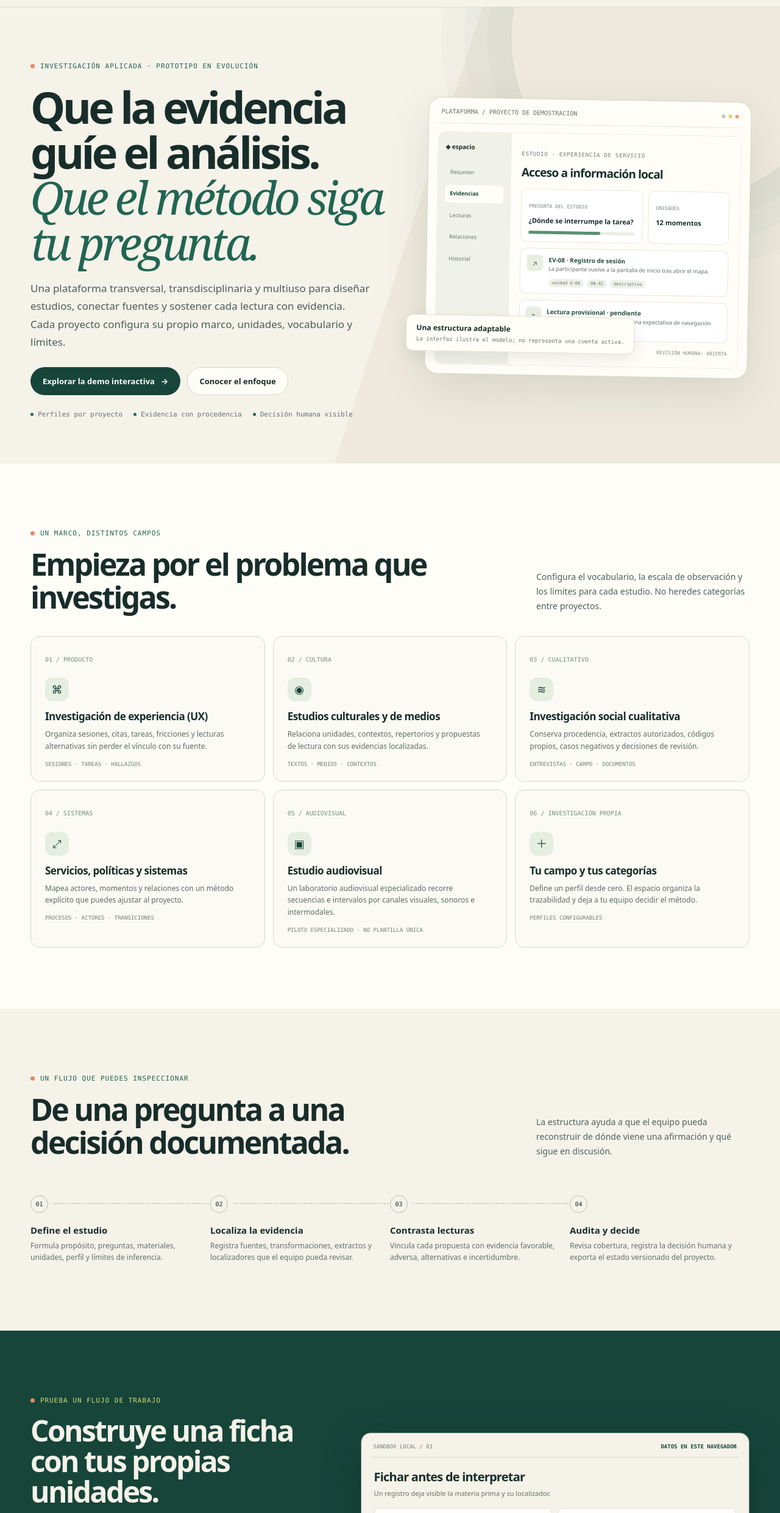
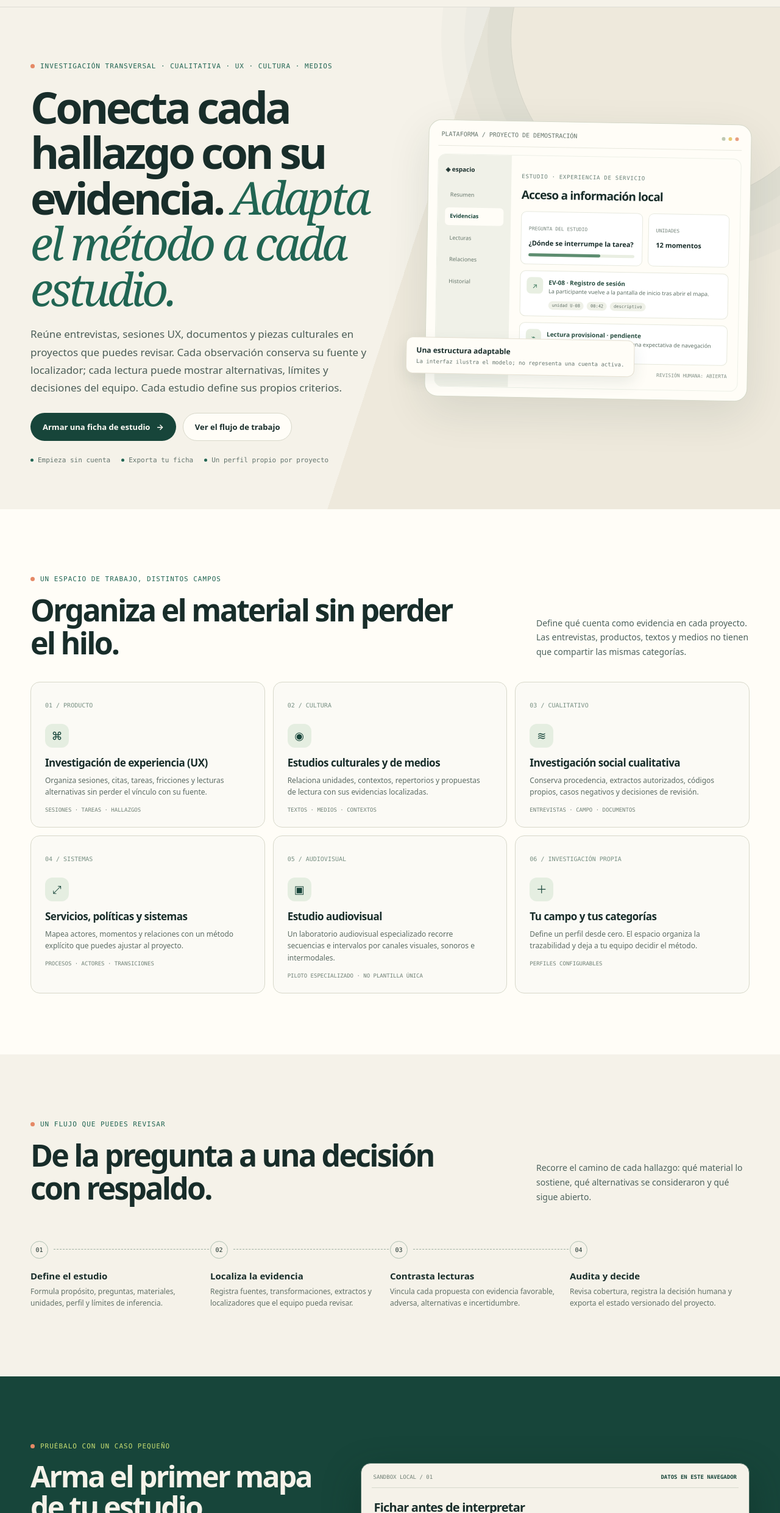
Before and after one commit to ceoncoyb/plataforma-analisis-cultural-web, a website: page public/index.html in a window 1280 px wide. Shown: the part 65-2546 px from the top of the page at 61% size. Drawn offline with Linux system fonts and the light colour scheme.

Commit message:
Clarify landing promise and conversion path

```diff
--- a/public/index.html
+++ b/public/index.html
@@ -4,17 +4,17 @@
   <meta charset="utf-8">
   <meta name="viewport" content="width=device-width, initial-scale=1">
   <meta name="theme-color" content="#f5f2e9">
-  <meta name="description" content="Organiza estudios, registra evidencia y revisa interpretaciones con perfiles metodológicos configurables. Una plataforma transversal para investigación aplicada.">
+  <meta name="description" content="Conecta cada hallazgo con su fuente y evidencia. Organiza investigación cualitativa, UX, cultura, medios y sistemas con un perfil propio por estudio.">
   <meta property="og:type" content="website">
-  <meta property="og:title" content="Plataforma de análisis cultural — evidencia, método y criterio">
-  <meta property="og:description" content="Un espacio de trabajo adaptable a cada pregunta de investigación, con evidencia trazable y decisiones revisables.">
+  <meta property="og:title" content="Análisis Cultural | Sigue cada hallazgo hasta su evidencia">
+  <meta property="og:description" content="Organiza entrevistas, sesiones UX, documentos y medios en proyectos con fuentes, localizadores y decisiones revisables.">
   <meta property="og:url" content="https://plataforma-analisis-cultural-web.pages.dev/">
   <meta property="og:image" content="https://plataforma-analisis-cultural-web.pages.dev/assets/og-cover.svg">
   <link rel="canonical" href="https://plataforma-analisis-cultural-web.pages.dev/">
   <link rel="icon" href="/assets/brand-mark.svg" type="image/svg+xml">
   <link rel="stylesheet" href="/assets/site.css">
-  <title>Plataforma de análisis cultural | Investigación trazable y configurable</title>
-  <script type="application/ld+json">{"@context":"https://schema.org","@type":"WebSite","name":"Plataforma de análisis cultural","url":"https://plataforma-analisis-cultural-web.pages.dev/","description":"Plataforma de investigación con perfiles metodológicos configurables, evidencia trazable y revisión humana."}</script>
+  <title>Análisis Cultural | Investigación con evidencia trazable</title>
+  <script type="application/ld+json">{"@context":"https://schema.org","@type":"WebSite","name":"Plataforma de análisis cultural","url":"https://plataforma-analisis-cultural-web.pages.dev/","description":"Espacio de investigación configurable que vincula fuentes, unidades, evidencias, lecturas y decisiones."}</script>
 </head>
 <body>
   <a class="skip-link" href="#contenido">Saltar al contenido</a>
@@ -27,11 +27,11 @@
   <main id="contenido">
     <section class="hero"><div class="container hero-grid">
       <div>
-        <span class="eyebrow">Investigación aplicada · prototipo en evolución</span>
-        <h1>Que la evidencia guíe el análisis. <em>Que el método siga tu pregunta.</em></h1>
-        <p class="hero-copy">Una plataforma transversal, transdisciplinaria y multiuso para diseñar estudios, conectar fuentes y sostener cada lectura con evidencia. Cada proyecto configura su propio marco, unidades, vocabulario y límites.</p>
-        <div class="hero-cta"><a class="button button-dark" href="/demo/">Explorar la demo interactiva <span aria-hidden="true">→</span></a><a class="button button-light" href="#metodo">Conocer el enfoque</a></div>
-        <div class="hero-meta"><span>Perfiles por proyecto</span><span>Evidencia con procedencia</span><span>Decisión humana visible</span></div>
+        <span class="eyebrow">Investigación transversal · cualitativa · UX · cultura · medios</span>
+        <h1>Conecta cada hallazgo con su evidencia. <em>Adapta el método a cada estudio.</em></h1>
+        <p class="hero-copy">Reúne entrevistas, sesiones UX, documentos y piezas culturales en proyectos que puedes revisar. Cada observación conserva su fuente y localizador; cada lectura puede mostrar alternativas, límites y decisiones del equipo. Cada estudio define sus propios criterios.</p>
+        <div class="hero-cta"><a class="button button-dark" href="/demo/">Armar una ficha de estudio <span aria-hidden="true">→</span></a><a class="button button-light" href="#metodo">Ver el flujo de trabajo</a></div>
+        <div class="hero-meta"><span>Empieza sin cuenta</span><span>Exporta tu ficha</span><span>Un perfil propio por proyecto</span></div>
       </div>
       <div class="product-frame" aria-label="Vista ilustrativa del espacio de investigación">
         <div class="frame-top"><span>PLATAFORMA / PROYECTO DE DEMOSTRACIÓN</span><span class="window-dots" aria-hidden="true"><i></i><i></i><i></i></span></div>
@@ -49,7 +49,7 @@
     </div></section>
 
     <section class="section section-white" id="usos"><div class="container">
-      <div class="section-head"><div><span class="eyebrow">Un marco, distintos campos</span><h2>Empieza por el problema que investigas.</h2></div><p>Configura el vocabulario, la escala de observación y los límites para cada estudio. No heredes categorías entre proyectos.</p></div>
+      <div class="section-head"><div><span class="eyebrow">Un espacio de trabajo, distintos campos</span><h2>Organiza el material sin perder el hilo.</h2></div><p>Define qué cuenta como evidencia en cada proyecto. Las entrevistas, productos, textos y medios no tienen que compartir las mismas categorías.</p></div>
       <div class="use-grid">
         <article class="use-card"><span class="use-number">01 / PRODUCTO</span><span class="use-icon" aria-hidden="true">⌘</span><h3>Investigación de experiencia (UX)</h3><p>Organiza sesiones, citas, tareas, fricciones y lecturas alternativas sin perder el vínculo con su fuente.</p><small>SESIONES · TAREAS · HALLAZGOS</small></article>
         <article class="use-card"><span class="use-number">02 / CULTURA</span><span class="use-icon" aria-hidden="true">◉</span><h3>Estudios culturales y de medios</h3><p>Relaciona unidades, contextos, repertorios y propuestas de lectura con sus evidencias localizadas.</p><small>TEXTOS · MEDIOS · CONTEXTOS</small></article>
@@ -61,7 +61,7 @@
     </div></section>
 
     <section class="section section-cream" id="metodo"><div class="container">
-      <div class="section-head"><div><span class="eyebrow">Un flujo que puedes inspeccionar</span><h2>De una pregunta a una decisión documentada.</h2></div><p>La estructura ayuda a que el equipo pueda reconstruir de dónde viene una afirmación y qué sigue en discusión.</p></div>
+      <div class="section-head"><div><span class="eyebrow">Un flujo que puedes revisar</span><h2>De la pregunta a una decisión con respaldo.</h2></div><p>Recorre el camino de cada hallazgo: qué material lo sostiene, qué alternativas se consideraron y qué sigue abierto.</p></div>
       <div class="flow-grid">
         <article class="flow-step"><div class="flow-top"><span class="flow-num">01</span></div><h3>Define el estudio</h3><p>Formula propósito, preguntas, materiales, unidades, perfil y límites de inferencia.</p></article>
         <article class="flow-step"><div class="flow-top"><span class="flow-num">02</span></div><h3>Localiza la evidencia</h3><p>Registra fuentes, transformaciones, extractos y localizadores que el equipo pueda revisar.</p></article>
@@ -71,7 +71,7 @@
     </div></section>
 
     <section class="section section-ink" id="demo"><div class="container demo-band">
-      <div class="demo-copy"><span class="eyebrow eyebrow-light">Prueba un flujo de trabajo</span><h2>Construye una ficha con tus propias unidades.</h2><p>La demo te permite armar una ficha de orientación en este navegador y descargarla. Sirve para explorar la organización del estudio; todavía no escribe en el MCP ni sustituye una interpretación.</p><ul class="demo-bullets"><li>Elige el campo y formula una pregunta.</li><li>Añade unidades y localizadores de ejemplo.</li><li>Descarga el esquema y revisa qué definiste.</li></ul><div class="hero-cta"><a class="button button-lime" href="/demo/">Abrir sandbox interactivo <span aria-hidden="true">→</span></a></div></div>
+      <div class="demo-copy"><span class="eyebrow eyebrow-light">Pruébalo con un caso pequeño</span><h2>Arma el primer mapa de tu estudio.</h2><p>En esta demo local declaras una pregunta, agregas unidades y sus localizadores, y descargas una ficha JSON. Así ves cómo quedaría organizado tu estudio antes de decidir si el flujo te sirve.</p><ul class="demo-bullets"><li>Elige un campo o crea un perfil propio.</li><li>Registra una unidad con un localizador real.</li><li>Revisa y descarga la ficha desde tu navegador.</li></ul><div class="hero-cta"><a class="button button-lime" href="/demo/">Crear mi ficha de estudio <span aria-hidden="true">→</span></a></div></div>
       <div class="demo-window"><div class="demo-window-top"><span>SANDBOX LOCAL / 01</span><b>DATOS EN ESTE NAVEGADOR</b></div><div class="demo-content"><h3>Fichar antes de interpretar</h3><p>Un registro deja visible la materia prima y su localizador.</p><div class="demo-fields"><div class="demo-field"><label>Campo de estudio</label><strong>Experiencia de servicio</strong></div><div class="demo-field"><label>Unidad añadida</label><strong>U-08 · regreso al inicio</strong></div><div class="demo-field"><label>Fuente</label><strong>Registro de sesión · 00:42</strong></div><div class="demo-field"><label>Estado de lectura</label><strong>Provisional · requiere revisión</strong></div></div><div class="demo-rule">La plataforma puede organizar evidencia y trazabilidad. El sentido requiere lectura situada y validación responsable.</div><div class="demo-link-row"><span>LOCAL · NO SUBE TUS DATOS</span><a href="/demo/">Probarlo ↗</a></div></div></div>
     </div></section>
 
@@ -81,7 +81,7 @@
     </div></section>
 
     <section class="section section-cream" id="modelo"><div class="container">
-      <div class="section-head"><div><span class="eyebrow">Acceso y sostenibilidad</span><h2>Una propuesta de producto que se está validando.</h2></div><p>La demo pública y el conector privado son etapas distintas. Los planes comerciales se definirán con pilotos y necesidades reales.</p></div>
+      <div class="section-head"><div><span class="eyebrow">Acceso y sostenibilidad</span><h2>Prueba abierta; planes pagados por validar.</h2></div><p>Hoy puedes explorar la ficha local gratis. El conector de ChatGPT es un piloto privado; los planes para personas y equipos se diseñarán después de validar necesidades y costos.</p></div>
       <div class="pricing-strip">
         <article class="pricing-card"><span class="price-kicker">Exploración</span><h3>Sandbox público</h3><p>Prueba el flujo y diseña una ficha de estudio directamente en tu navegador.</p><ul><li>Uso gratuito durante la etapa de validación.</li><li>Sin cuenta y sin enviar el contenido del formulario.</li><li>Exportación local de la ficha de demostración.</li></ul><span class="price-status">DISPONIBLE EN ESTA WEB</span></article>
         <article class="pricing-card featured"><span class="price-kicker">Siguiente etapa</span><h3>Espacios de trabajo</h3><p>Acceso para proyectos individuales y equipos, con funciones y límites ajustados al uso.</p><ul><li>Planes personal y de equipo por validar.</li><li>Control de acceso y datos separados por espacio.</li><li>Importación, exportación y trazabilidad del proyecto.</li></ul><span class="price-status">DISEÑO COMERCIAL EN VALIDACIÓN · AÚN SIN COBROS</span></article>
@@ -94,11 +94,11 @@
     </div></section>
 
     <section class="section section-white"><div class="container">
-      <div class="section-head"><div><span class="eyebrow">Preguntas frecuentes</span><h2>Qué puedes probar ahora.</h2></div></div>
+      <div class="section-head"><div><span class="eyebrow">Preguntas frecuentes</span><h2>Qué resuelve hoy y qué sigue en piloto.</h2></div></div>
       <div class="faq-list"><details><summary>¿Sirve solo para análisis cultural?</summary><p>El espacio está diseñado para proyectos configurables y puede organizar investigaciones cualitativas, estudios de UX, análisis de medios, servicios o sistemas. Cada estudio debe configurar su método; no se transfiere una plantilla de la tesis audiovisual a los demás.</p></details><details><summary>¿La demo interpreta el material que ingreso?</summary><p>No. La demo organiza una ficha con los campos y unidades que declares. No genera afirmaciones analíticas, no procesa medios ni envía el contenido a un servidor.</p></details><details><summary>¿Puedo conectar hoy el plugin desde esta web?</summary><p>El MCP existente funciona en un piloto privado. La publicación pública está pendiente de separar autenticación y datos por usuario y de superar la revisión del directorio de ChatGPT. La web lo indicará cuando la conexión pueda instalarse de forma verificable.</p></details><details><summary>¿Ya hay una suscripción o precio?</summary><p>No hay cobros habilitados. La web muestra una hipótesis de planes personal y de equipo, que se validará antes de anunciar precios.</p></details></div>
     </div></section>
 
-    <section class="cta-section"><div class="container cta-inner"><div><span class="eyebrow">Empieza explorando</span><h2>Tu pregunta de investigación es un buen punto de partida.</h2><p>Prueba el sandbox, revisa el flujo y comparte el proyecto público.</p></div><a class="button button-dark" href="/demo/">Abrir la demo <span aria-hidden="true">→</span></a></div></section>
+    <section class="cta-section"><div class="container cta-inner"><div><span class="eyebrow">Empieza con un caso concreto</span><h2>Comprueba si este flujo encaja con tu investigación.</h2><p>Arma una ficha, agrega un localizador y llévatela en JSON. Sin cuenta y sin subir tu material.</p></div><a class="button button-dark" href="/demo/">Armar mi ficha <span aria-hidden="true">→</span></a></div></section>
   </main>
   <footer class="footer"><div class="container"><div class="footer-top"><div class="footer-about"><a class="brand" href="/" style="color:#f4f1e8"><img src="/assets/brand-mark.svg" alt=""><span>Plataforma de<br>análisis cultural<small style="color:#a9c0b2">entorno de investigación</small></span></a><p>Un espacio de trabajo para estudios configurables, evidencia trazable y decisiones metodológicas revisables.</p></div><nav class="footer-links" aria-label="Enlaces del pie"><a href="/demo/">Sandbox</a><a href="/plans/">Modelo</a><a href="/privacy/">Privacidad</a><a href="https://github.com/ceoncoyb/plataforma-analisis-cultural-web" target="_blank" rel="noopener noreferrer">Repositorio ↗</a></nav></div><div class="footer-bottom"><span>© <span data-year>2026</span> · Prototipo en validación</span><span>ES · Perú · Sin seguimiento de terceros</span></div></div></footer>
   <script src="/assets/site.js" defer></script>
```
